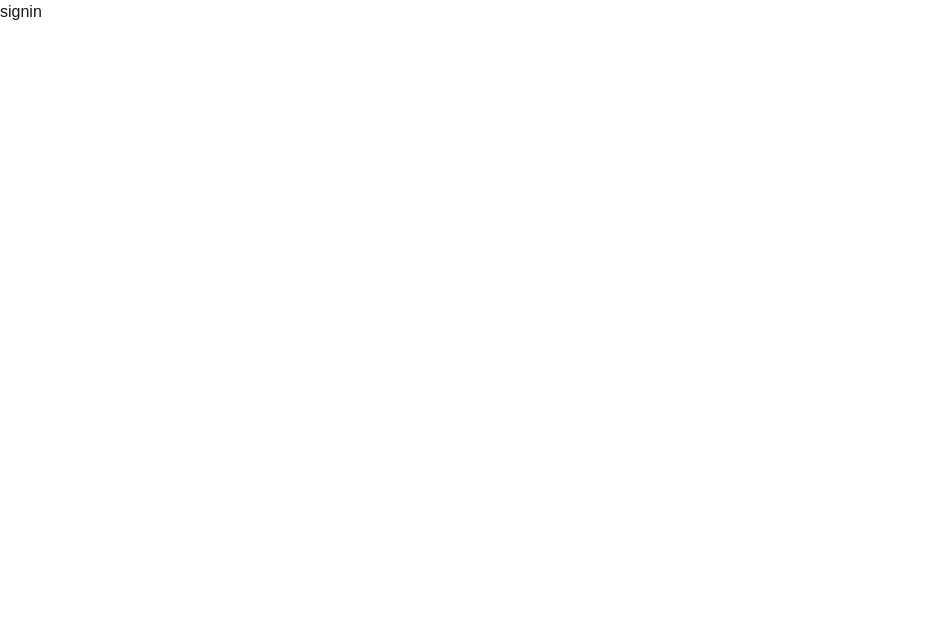
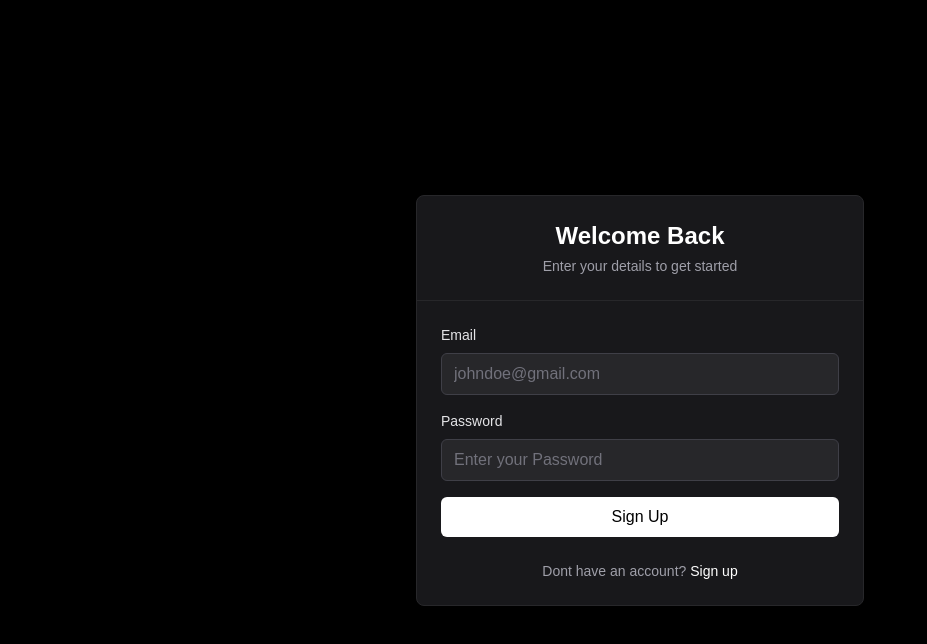
Before and after one commit to Nikunjj07/trackify, a Next.js app in the folder client/: page /signin in a window 1280 px wide. Shown: the top 644 px of the page, without its empty margins (0-927 px from the left). Built offline with nearby package versions, Linux system fonts and the light colour scheme.

Commit message:
added auth pages

```diff
--- a/client/app/signin/page.tsx
+++ b/client/app/signin/page.tsx
@@ -1,7 +1,9 @@
+import { SignInCard } from "@/components/SignIn";
+
 export default function signin(){
     return(
         <div>
-            signin
+            <SignInCard/>
         </div>
     )
 }
--- /dev/null
+++ b/client/components/SignIn.tsx
@@ -0,0 +1,49 @@
+'use client'
+import { AuthHeader } from "./ui/AuthHeader";
+import { Button } from "./ui/Button";
+import { Card } from "./ui/Card";
+import { InputBox } from "./ui/InputBox";
+import { useState } from "react"
+
+export function SignInCard() {
+  const [postInput,setPostInput] = useState({
+        email: "",
+        password: "",
+    })
+
+  return (
+    <Card>
+        <AuthHeader Label="Welcome Back" Desc="Enter your details to get started"/>
+
+        <div className="p-6">
+          <form className="space-y-4">
+            <InputBox Label="Email" Placeholder="johndoe@gmail.com" OnChange={(e)=>{
+                setPostInput({
+                    ...postInput,
+                    email: e.target.value
+                })
+            }}/>
+
+            <InputBox Label="Password" Placeholder="Enter your Password" Type="password" OnChange={(e)=>{
+                setPostInput({
+                    ...postInput,
+                    password: e.target.value
+                })
+            }}/>
+
+            <Button Label="Sign Up" OnClick={()=>{}}/>
+            {/* add logic */}
+          </form>
+
+          <div className="mt-6 text-center">
+            <p className="text-sm text-zinc-400">
+              Dont have an account?{" "}
+              <a href="/signup" className="text-white hover:underline font-medium transition-all duration-200">
+                Sign up
+              </a>
+            </p>
+          </div>
+        </div>
+    </Card>
+  )
+}
--- a/client/components/SignUp.tsx
+++ b/client/components/SignUp.tsx
@@ -1,67 +1,45 @@
 'use client'
-
+import { AuthHeader } from "./ui/AuthHeader";
+import { Button } from "./ui/Button";
+import { Card } from "./ui/Card";
+import { InputBox } from "./ui/InputBox";
 import { useState } from "react"
 
-export function SignUpCard(OnClick:any) {
-  const [name,setName] = useState("");
-  const [email,setEmail] = useState("");
-
+export function SignUpCard() {
+  const [postInput,setPostInput] = useState({
+      name:"",
+      email: "",
+      password: "",
+    })
   return (
-    <div className="min-h-screen bg-black flex items-center justify-center p-4">
-      <div className="w-full max-w-md bg-zinc-900 rounded-lg border border-zinc-800 shadow-2xl">
-        <div className="p-6 space-y-1 text-center border-b border-zinc-800">
-          <h1 className="text-2xl font-semibold text-white">Create Account</h1>
-          <p className="text-zinc-400 text-sm">Enter your details to get started</p>
-        </div>
+    <Card>
+        <AuthHeader Label="Create Account" Desc="Enter your details to get started"/>
 
         <div className="p-6">
           <form className="space-y-4">
-            <div className="space-y-2">
-              <label htmlFor="name" className="block text-zinc-200 text-sm font-medium">
-                Full Name
-              </label>
-              <input
-                id="name"
-                type="text"
-                placeholder="Enter your full name"
-                onChange={(e)=>{setName(e.target.value)}}
-                className="w-full px-3 py-2 bg-zinc-800 border border-zinc-700 rounded-md text-white placeholder:text-zinc-500 focus:outline-none focus:ring-2 focus:ring-zinc-600 focus:border-transparent transition-all duration-200"
-              />
-            </div>
+            <InputBox Label="Full Name" Placeholder="John Doe" OnChange={(e)=>{
+              setPostInput({
+                ...postInput,
+                name:e.target.value
+              })
+            }}/>
 
-            <div className="space-y-2">
-              <label htmlFor="email" className="block text-zinc-200 text-sm font-medium">
-                Email
-              </label>
-              <input
-                id="email"
-                type="email"
-                placeholder="Enter your email"
-                onChange={(e)=>{setEmail(e.target.value)}}
-                className="w-full px-3 py-2 bg-zinc-800 border border-zinc-700 rounded-md text-white placeholder:text-zinc-500 focus:outline-none focus:ring-2 focus:ring-zinc-600 focus:border-transparent transition-all duration-200"
-              />
-            </div>
+            <InputBox Label="Email" Placeholder="johndoe@gmail.com" OnChange={(e)=>{
+              setPostInput({
+                ...postInput,
+                email:e.target.value
+              })
+            }}/>
 
-            <div className="space-y-2">
-              <label htmlFor="password" className="block text-zinc-200 text-sm font-medium">
-                Password
-              </label>
-              <input
-                id="password"
-                type="password"
-                placeholder="Create a password"
-                className="w-full px-3 py-2 bg-zinc-800 border border-zinc-700 rounded-md text-white placeholder:text-zinc-500 focus:outline-none focus:ring-2 focus:ring-zinc-600 focus:border-transparent transition-all duration-200"
-              />
-            </div>
+            <InputBox Label="Password" Placeholder="Create a Password" Type="password" OnChange={(e)=>{
+              setPostInput({
+                ...postInput,
+                password:e.target.value
+              })
+            }}/>
 
-            <button
-              type="submit"
-              className="w-full py-2 px-4 bg-white text-black font-medium rounded-md hover:bg-zinc-200 focus:outline-none focus:ring-2 focus:ring-white focus:ring-offset-2 focus:ring-offset-zinc-900 transition-all duration-200"
-              // add logic
-              onClick={()=>{console.log("hello")}}
-            >
-              Sign Up
-            </button>
+            <Button Label="Sign Up" OnClick={()=>{return name}}/>
+            {/* add logic */}
           </form>
 
           <div className="mt-6 text-center">
@@ -73,7 +51,6 @@ export function SignUpCard(OnClick:any) {
             </p>
           </div>
         </div>
-      </div>
-    </div>
+    </Card>
   )
 }
--- /dev/null
+++ b/client/components/ui/AuthHeader.tsx
@@ -0,0 +1,6 @@
+export function AuthHeader({Label, Desc}:{Label:string, Desc:string}){
+    return <div className="p-6 space-y-1 text-center border-b border-zinc-800">
+        <h1 className="text-2xl font-semibold text-white">{Label}</h1>
+        <p className="text-zinc-400 text-sm">{Desc}</p>
+    </div>
+}
--- /dev/null
+++ b/client/components/ui/Button.tsx
@@ -0,0 +1,10 @@
+export function Button({Label, OnClick}:{Label:string,OnClick:React.MouseEventHandler<HTMLButtonElement>}){ //add logic
+    return <button
+        type="submit"
+        className="w-full py-2 px-4 bg-white text-black font-medium rounded-md hover:bg-zinc-200 focus:outline-none focus:ring-2 focus:ring-white focus:ring-offset-2 focus:ring-offset-zinc-900 transition-all duration-200"
+        // add logic
+        onClick={OnClick}
+        >
+            {Label}
+    </button>
+}
--- /dev/null
+++ b/client/components/ui/Card.tsx
@@ -0,0 +1,9 @@
+import { ReactNode } from "react";
+
+export function Card({children}:{children : ReactNode}){
+    return <div className="min-h-screen bg-black flex items-center justify-center p-4">
+      <div className="w-full max-w-md bg-zinc-900 rounded-lg border border-zinc-800 shadow-2xl">
+        {children}
+      </div>
+    </div>
+}
--- /dev/null
+++ b/client/components/ui/InputBox.tsx
@@ -0,0 +1,21 @@
+import { SyntheticEvent } from "react";
+
+interface InputBoxType {OnChange:React.ChangeEventHandler<HTMLInputElement> |undefined;
+    Placeholder:string;
+    Label:string;
+    Type?:string}
+
+export function InputBox({OnChange,Placeholder,Label,Type}:InputBoxType){ //change type
+    return <div className="space-y-2">
+        <label htmlFor={Label} className="block text-zinc-200 text-sm font-medium">
+            {Label}
+        </label>
+        <input
+            id={Label}
+            type={Type || "text"}
+            placeholder={Placeholder}
+            onChange={OnChange}
+            className="w-full px-3 py-2 bg-zinc-800 border border-zinc-700 rounded-md text-white placeholder:text-zinc-500 focus:outline-none focus:ring-2 focus:ring-zinc-600 focus:border-transparent transition-all duration-200"
+        />
+    </div>
+}
```
